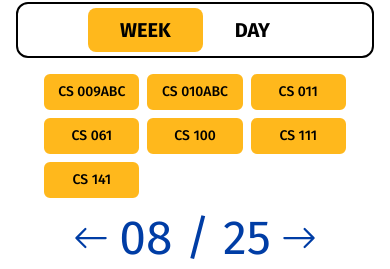
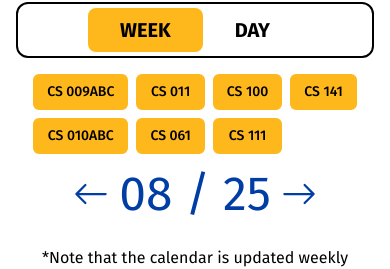
Before and after one commit to acm-ucr/cse-ula, a Next.js app: page /calendar in a window 390 px wide. Shown: the part 170-439 px from the top of the page. Built offline with nearby package versions, Linux system fonts and the light colour scheme; no server answers.

Commit message:
Additional changes

```diff
--- a/src/components/calendar/customToolBar.tsx
+++ b/src/components/calendar/customToolBar.tsx
@@ -62,7 +62,7 @@ const CustomToolbar: React.FC<CustomToolbarProps> = ({
                 setSelectedClass(types);
               }
             }}
-            className="grid grid-cols-3 gap-2 pb-4 md:flex md:gap-0 md:space-x-2 md:pb-0"
+            className="grid grid-flow-col grid-rows-2 gap-2 pb-4 md:flex md:gap-0 md:space-x-2 md:pb-0"
           >
             <ToggleGroupItem
               className="flex w-full justify-center text-nowrap rounded-md border-2 border-ula-yellow-primary p-3 text-black data-[state=on]:bg-ula-yellow-primary"
--- a/src/components/ui/dialog.tsx
+++ b/src/components/ui/dialog.tsx
@@ -4,6 +4,7 @@ import * as React from "react";
 import * as DialogPrimitive from "@radix-ui/react-dialog";
 
 import { cn } from "@/lib/utils";
+import { IoClose } from "react-icons/io5";
 
 const Dialog = DialogPrimitive.Root;
 
@@ -37,13 +38,13 @@ const DialogContent = React.forwardRef<
     <DialogPrimitive.Content
       ref={ref}
       className={cn(
-        "data-[state=open]:animate-in data-[state=closed]:animate-out data-[state=closed]:fade-out-0 data-[state=open]:fade-in-0 data-[state=closed]:zoom-out-95 data-[state=open]:zoom-in-95 data-[state=closed]:slide-out-to-left-1/2 data-[state=closed]:slide-out-to-top-[48%] data-[state=open]:slide-in-from-left-1/2 data-[state=open]:slide-in-from-top-[48%] bg-background fixed left-[50%] top-[50%] z-50 grid w-full max-w-lg translate-x-[-50%] translate-y-[-50%] gap-4 border p-6 shadow-lg duration-200 sm:rounded-lg",
+        "data-[state=open]:animate-in data-[state=closed]:animate-out data-[state=closed]:fade-out-0 data-[state=open]:fade-in-0 data-[state=closed]:zoom-out-95 data-[state=open]:zoom-in-95 data-[state=closed]:slide-out-to-left-1/2 data-[state=closed]:slide-out-to-top-[48%] data-[state=open]:slide-in-from-left-1/2 data-[state=open]:slide-in-from-top-[48%] bg-background fixed left-[50%] top-[50%] z-50 grid w-full max-w-lg translate-x-[-50%] translate-y-[-50%] gap-4 p-6 shadow-lg duration-200 sm:rounded-lg",
         className,
       )}
       {...props}
     >
       {children}
-      <DialogPrimitive.Close className="ring-offset-background focus:ring-ring data-[state=open]:bg-accent data-[state=open]:text-muted-foreground absolute right-4 top-4 rounded-sm opacity-70 transition-opacity hover:opacity-100 focus:outline-none focus:ring-2 focus:ring-offset-2 disabled:pointer-events-none"></DialogPrimitive.Close>
+      <DialogPrimitive.Close className="absolute right-4 top-4 opacity-80 transition-opacity hover:opacity-100"><IoClose className = "scale-150 text-white"/></DialogPrimitive.Close>
     </DialogPrimitive.Content>
   </DialogPortal>
 ));
```
